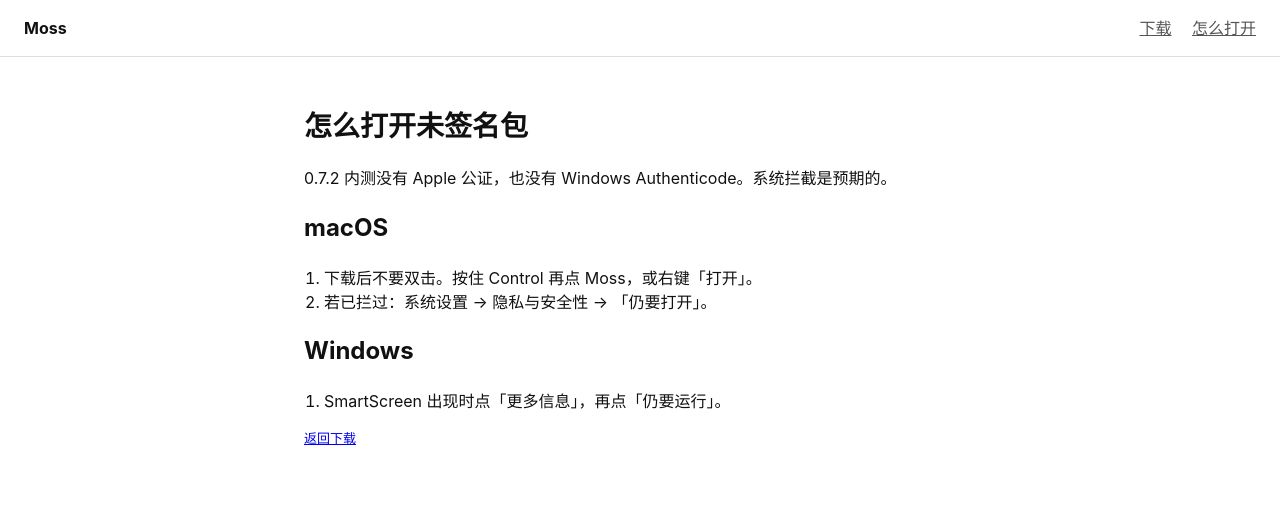
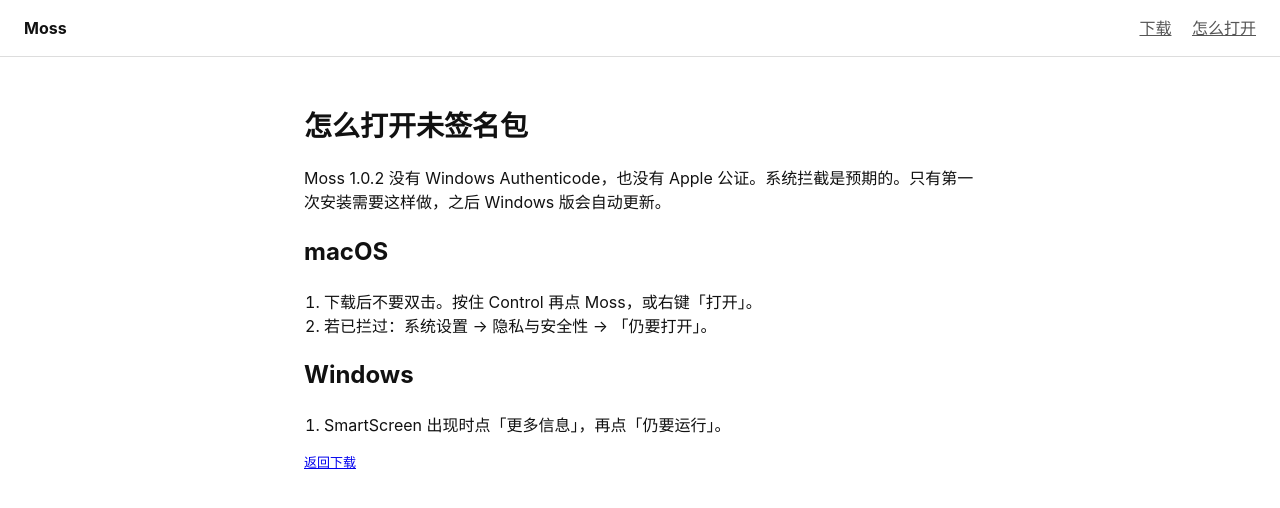
Before and after one commit to Zluowa/moss-releases, a plain HTML site: page install/index.html in a window 1280 px wide. Drawn offline with Linux system fonts and the light colour scheme.

Commit message:
Update install/index.html for Moss 1.0.2

```diff
--- a/install/index.html
+++ b/install/index.html
@@ -16,7 +16,7 @@
   </header>
   <main>
     <h1>怎么打开未签名包</h1>
-    <p>0.7.2 内测没有 Apple 公证，也没有 Windows Authenticode。系统拦截是预期的。</p>
+    <p>Moss 1.0.2 没有 Windows Authenticode，也没有 Apple 公证。系统拦截是预期的。只有第一次安装需要这样做，之后 Windows 版会自动更新。</p>
     <h2>macOS</h2>
     <ol>
       <li>下载后不要双击。按住 Control 再点 Moss，或右键「打开」。</li>
```
